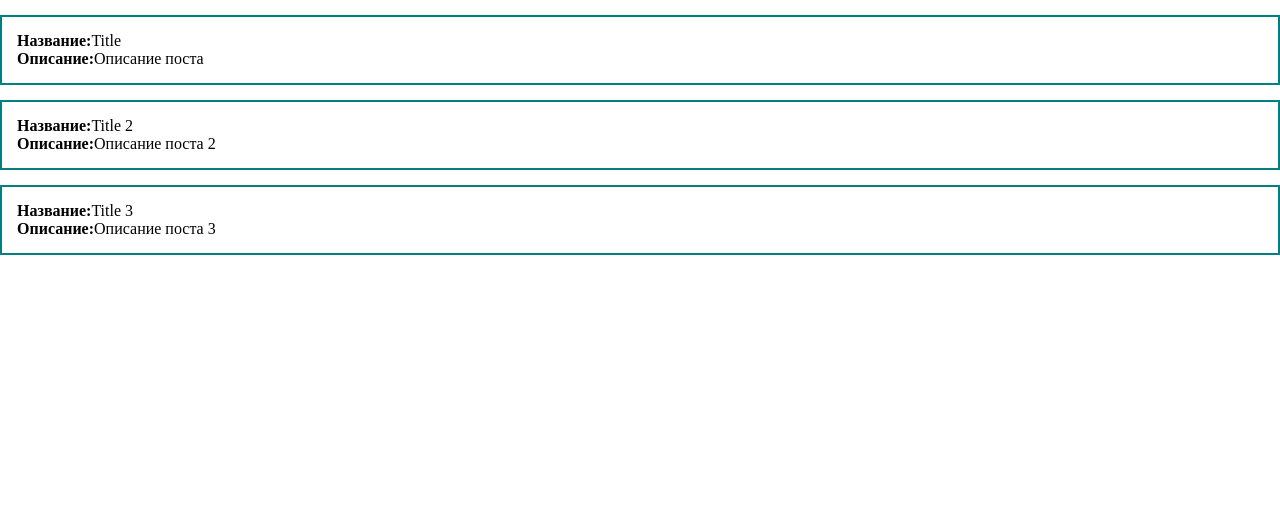
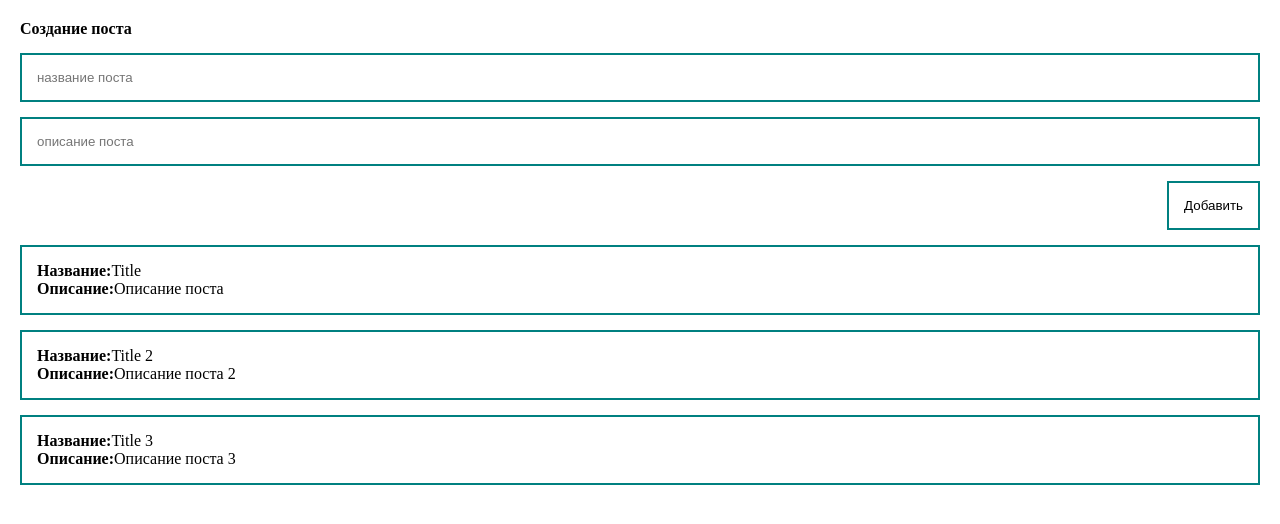
Before and after one commit to Electrum96/vue3, a Vue app: page / in a window 1280 px wide. Shown: the top 524 px of the page. Built offline with nearby package versions, Linux system fonts and the light colour scheme.

Commit message:
'binding: двустороннее связывание'

```diff
--- a/src/App.vue
+++ b/src/App.vue
@@ -1,5 +1,25 @@
 <template> <!--секция для разметки-->
-  <div>
+  <div class="app">
+      <form>
+        <h4>Создание поста</h4>
+        <!-- v-bind позволяет связывать данные с конкретным компонентом здесь связываю инпут с title
+        подписываюсь на изменения внутри инпута при помощи @input-->
+        <input
+            v-bind:value="title"
+            @input="inputTitle"
+            class="input"
+            type="text"
+            placeholder="название поста">
+        <!--тоже самое для body-->
+        <input
+            v-bind:value="body"
+            @input="inputBody"
+            class="input"
+            type="text"
+            placeholder="описание поста">
+        <button class="btn" @click="createPost"> Добавить</button>
+      </form>
+
     <div class="post" v-for="post in posts"> <!--директива v-for для отрисовки элементов массива-->
       <div><strong>Название:</strong>{{post.title}}</div> <!--динамически забираю название из post-->
       <div><strong>Описание:</strong>{{post.body}}</div>
@@ -15,10 +35,26 @@ export default {
         {id: 1, title: 'Title', body: 'Описание поста'},
         {id: 2, title: 'Title 2', body: 'Описание поста 2'},
         {id: 3, title: 'Title 3', body: 'Описание поста 3'},
-      ]
+      ],
+      title: '',
+      body: ''
     }
   },
   methods: { /*поле для функций*/
+    createPost() {
+
+    },
+    inputTitle(e) {
+      this.title = e.target.value; /*помещаю значание из инпута в переменную title*/
+
+    },
+    inputBody(e) {
+      this.body = e.target.value;
+
+    }
+
+
+
 
 
   }
@@ -33,10 +69,32 @@ export default {
   box-sizing: border-box;
 }
 
+.app {
+  padding: 20px;
+}
+
+form {
+  display: flex;
+  flex-direction: column;
+}
+
 .post {
   padding: 15px;
   border: 2px solid teal;
   margin-top: 15px;
 }
+.input {
+  width: 100%;
+  border: 2px solid teal;
+  padding: 15px;
+  margin-top: 15px;
+}
+.btn {
+  align-self: flex-end;
+  margin-top: 15px;
+  border: 2px solid teal;
+  padding: 15px;
+  background: none;
+}
 
 </style>
```
